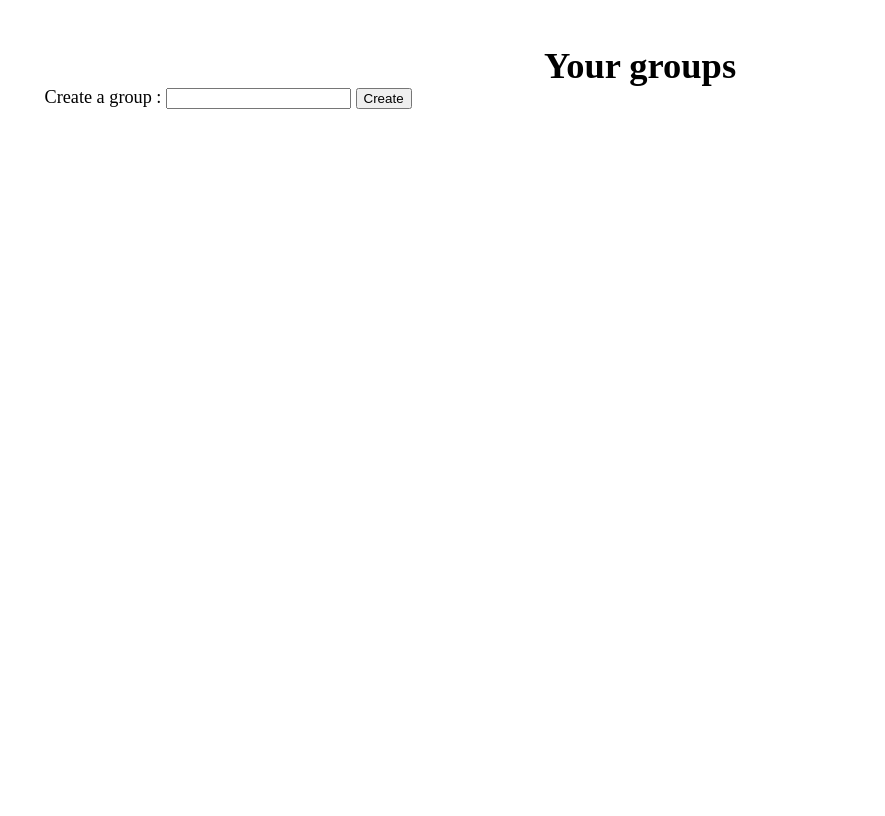
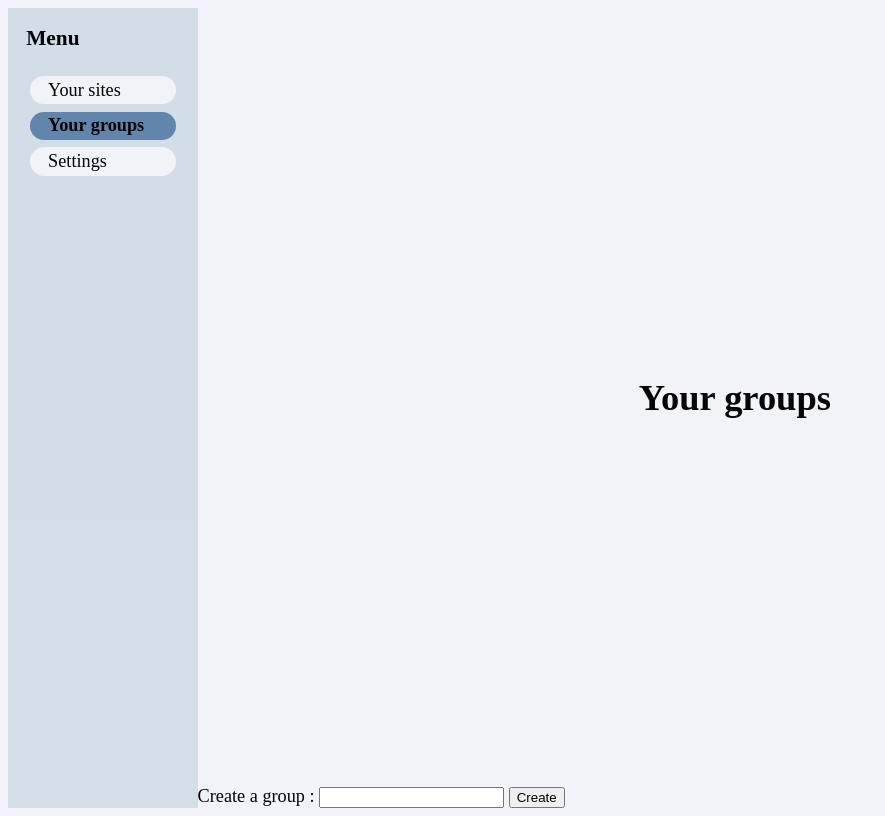
Before and after one commit to CandussoR/siteBlocker, a website with bundled scripts: page ui/groups/groups.html in a window 1280 px wide. Shown: the whole page, without its empty margins (0-885 px from the left). Built offline with nearby package versions, Linux system fonts and the light colour scheme; some packages are replaced by stand-ins of ours; files whose address does not match are found by name.

Commit message:
feat : side bar menu, minimal but functional

```diff
--- a/base.css
+++ b/base.css
@@ -1,19 +1,69 @@
 :root {
     font-size: clamp(calc(0.9rem + .3vw), 1rem, 1.5rem);
+    --text: #040406;
+    --background: #f1f3f8;
+    --primary: #6285ac;
+    --primary20: hsla(212, 31%, 53%, 0.2);
+    --primary40: hsla(212, 31%, 53%, 0.4);
+    --secondary: #afa1ce;
+    --accent: #9f83be;
   }
+
 
 ::before,
 ::after {
 box-sizing: border-box;
 }
 
+body {
+    display: grid;
+    grid-template-columns: 15% 85%;
+    background-color: var(--background);
+    color: var(--text);
+}
 
-body {
-    padding: 2em;
-    display: flex;
+/* Sidebar */
+aside {
+    position: sticky;
+    top: 0%;
+    left: 0%;
+    height : 100vh;
+    background-color: var(--primary20);
+    height: 100vh;
+}
+
+aside nav {
+    display : flex;
+    flex-direction: column;
+    padding : 1rem;
+}
+
+nav h1 {
+    margin-bottom: 1em;
+    margin-left : 0em;
+}
+
+nav a {
+    color : var(--text);
+    background-color: var(--background);
+    text-decoration: none;
+    padding: .2em 1em;
+    border-radius: 1em;
+    margin : .2em;
+}
+
+a.selected {
+    background-color: var(--primary);
+    font-weight: 600;
+}
+
+/* Main */
+main {
+    display : flex;
     flex-direction: column;
 }
 
+/* Components */
 h1 {
     margin : auto;
 }
@@ -38,7 +88,7 @@ div[id^="card-"][id$="times"]
     border: 1px grey dashed;
 }
 
-a-site {
+a-site, a-group {
     display: flex;
     padding: 2em 1em;
     width : max-content;
@@ -46,7 +96,7 @@ a-site {
     margin: 1em auto;
 }
 
-div #site {
+div #site, div #group {
     position: relative
 }
 
--- a/ui/groups/groups.html
+++ b/ui/groups/groups.html
@@ -2,10 +2,20 @@
 <html>
     <head>
         <title>Your groups</title>
-        <link rel="stylesheet" href="../base.css"/>
-        <link rel="stylesheet" href="https://fonts.googleapis.com/css2?family=Material+Symbols+Outlined:opsz,wght,FILL,GRAD@20..48,100..700,0..1,-50..200" />
+        <link rel="stylesheet" href="../../base.css"/>
+        <link preload rel="stylesheet" href="https://fonts.googleapis.com/css2?family=Material+Symbols+Outlined:opsz,wght,FILL,GRAD@20..48,100..700,0..1,-50..200" crossorigin/>
     </head>
     <body>
+        <aside>
+            <nav>
+                <h1>Menu</h1>
+                <a href="../sites/sites.html">Your sites</a>
+                <a href="../groups/groups.html" class="selected">Your groups</a>
+                <a href="../settings/settings.html">Settings</a>
+            </nav>
+        </aside>
+
+        <main>
             <h1>Your groups</h1>
             <div>
                 <form formenctype="text/plain">
@@ -15,7 +25,9 @@
                 </form>
             </div>
 
-        <div id="groups"></div>
+            <div id="group-list"></div>
+        </main>
+
         <script src="group.js" type="module"></script>
     </body>
 </html>
```
Also changed, not shown: ui/sites/sites.html (+14 -3 lines). Lines whose indentation alone changed are shown as unchanged.
